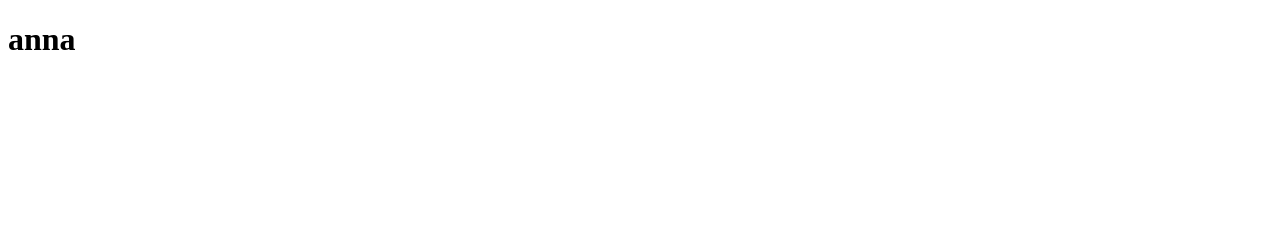
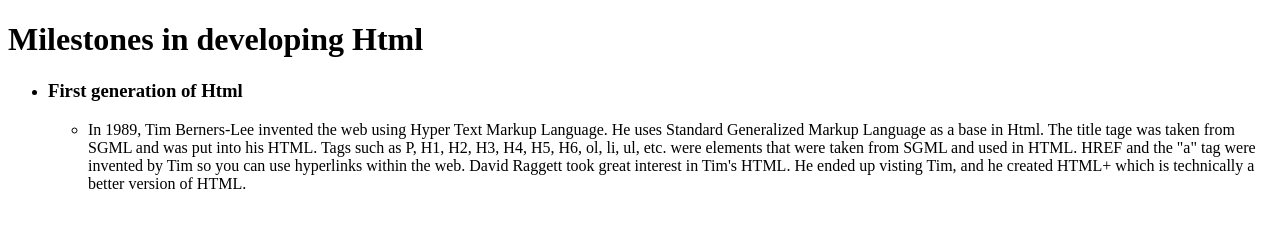
Before and after one commit to anna-weissenfluh/HTML-Exam, a plain HTML site: page index.html in a window 1280 px wide. Drawn offline with Linux system fonts and the light colour scheme.

Commit message:
Update index.html

```diff
--- a/index.html
+++ b/index.html
@@ -3,10 +3,17 @@
 <head>
     <meta charset="UTF-8">
     <meta name="viewport" content="width=device-width, initial-scale=1.0">
-    <title>Document</title>
+    <title>Milestones in developing Html</title>
 </head>
 <body>
-    <h1>anna</h1>
+    <h1>Milestones in developing Html</h1>
+
+        <ul>
+            <li><h3>First generation of Html</h3></li>
+                <ul>
+                    <li><p>In 1989, Tim Berners-Lee invented the web using Hyper Text Markup Language. He uses Standard Generalized Markup Language as a base in Html. The title tage was taken from SGML and was put into his HTML. Tags such as P, H1, H2, H3, H4, H5, H6, ol, li, ul, etc. were elements that were taken from SGML and used in HTML. HREF and the "a" tag were invented by Tim so you can use hyperlinks within the web. David Raggett took great interest in Tim's HTML. He ended up visting Tim, and he created HTML+ which is technically a better version of HTML.</p></li>
+                </ul>
+        </ul>
 
 </body>
 </html>
```
